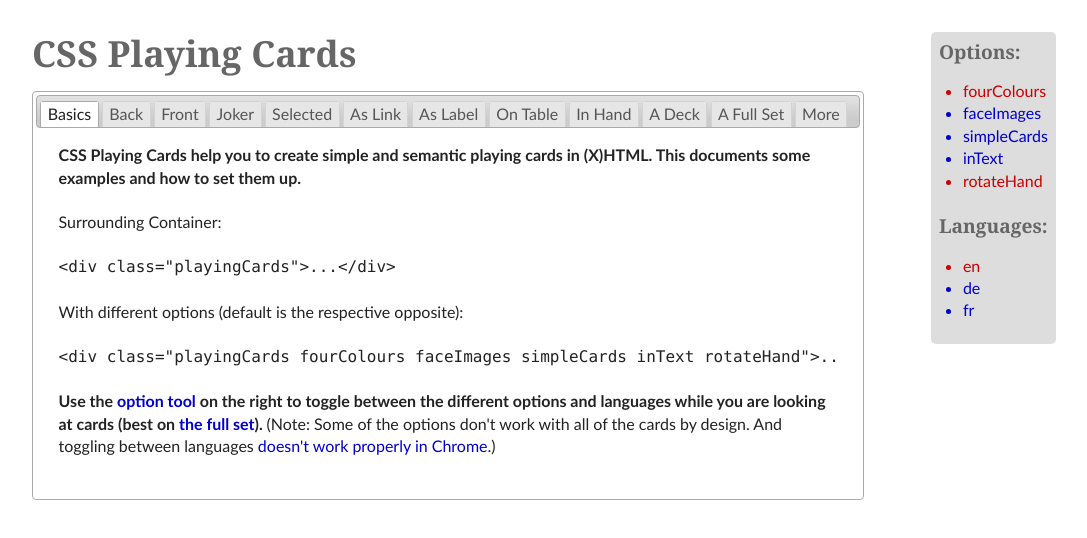
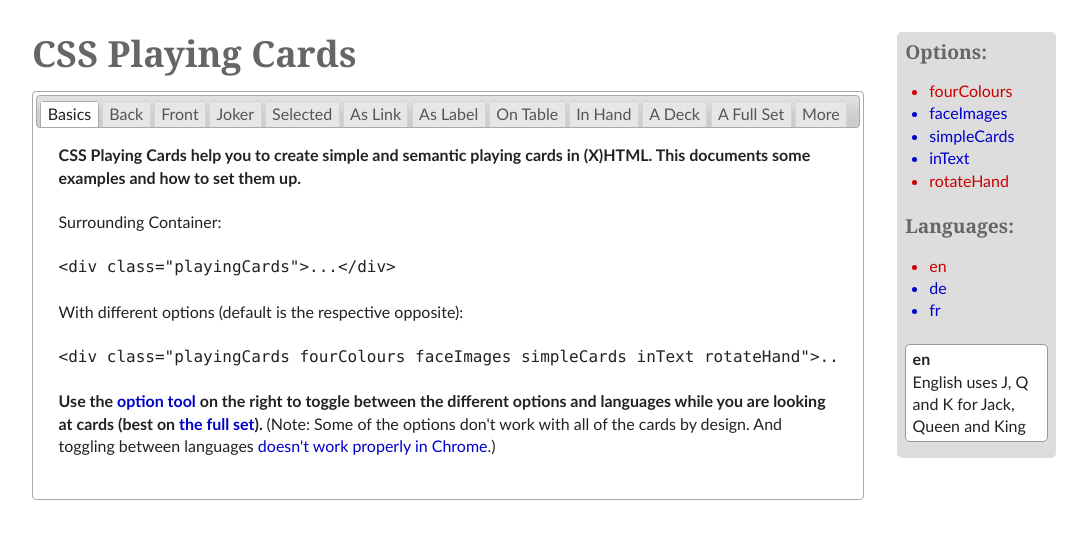
Before and after one commit to selfthinker/CSS-Playing-Cards, a plain HTML site: page index.html in a window 1280 px wide. Both pictures are taken after a click on the item "en". Shown: the whole page, without its empty margins (192-1279 px from the left). Drawn offline with nearby package versions, Linux system fonts and the light colour scheme.

Commit message:
added explanations for options

```diff
--- a/script.js
+++ b/script.js
@@ -1,4 +1,5 @@
 $(document).ready(function(){
+
     // show hint only useful when JS is enabled
     $('.jsHint').show();
 
@@ -58,6 +59,17 @@ $(document).ready(function(){
 
     });
 
+    // show explanations for each option
+    var defaultExplanation = 'Hover over an option to read an explanation; click on it to enable or disable it';
+    $('#options').append('<div id="explanation">'+defaultExplanation+'</div>');
+    $('#options li').hover(function(){
+        var thisObj = $(this);
+        var option  = thisObj.text();
+        var explain = thisObj.attr('title');
+        $('#explanation').html('<strong>'+option+'</strong> '+explain);
+    });
+
     // initiate jQueryUI tabs
     $('#cards').tabs();
+
 });
--- a/style.css
+++ b/style.css
@@ -4,9 +4,11 @@ body {
     min-width: 20em;
     padding: 0 10em;
 }
+
 #cards {
     margin-bottom: 1.5em;
 }
+
 #options.active {
     position: fixed;
     top: 2em;
@@ -35,6 +37,20 @@ body {
 #options.active li:hover {
     text-decoration: underline;
 }
+#explanation {
+    background-color: #fff;
+    border: 1px solid #999;
+    width: 8em;
+    margin-bottom: 1em;
+    padding: .2em .4em;
+    -webkit-border-radius: 5px;
+    -moz-border-radius: 5px;
+    border-radius: 5px;
+}
+#explanation strong {
+    display: block;
+}
+
 .jsHint {
     font-weight: bold;
 }
@@ -42,6 +58,7 @@ body {
     font-weight: normal;
     font-style: normal;
 }
+
 div.clear {
     clear: both;
     height: 0;
```
